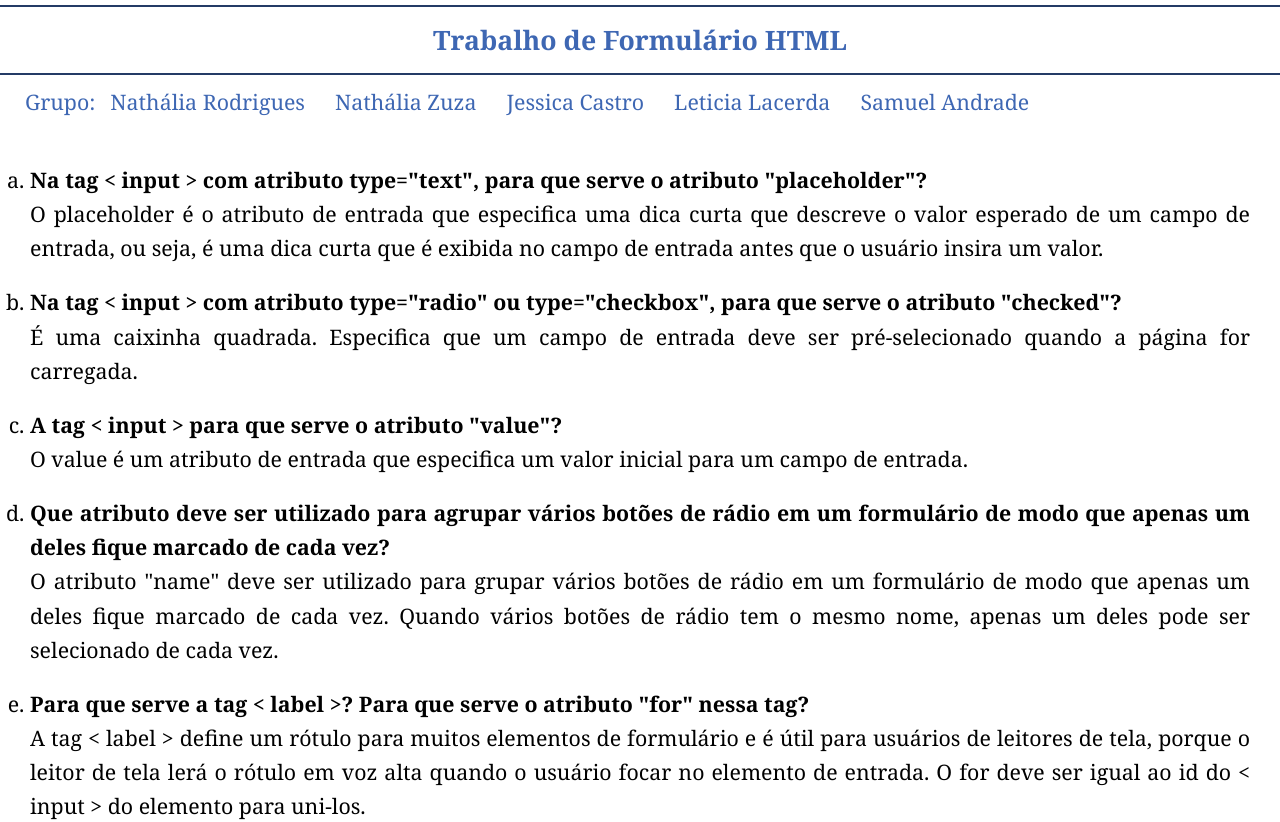
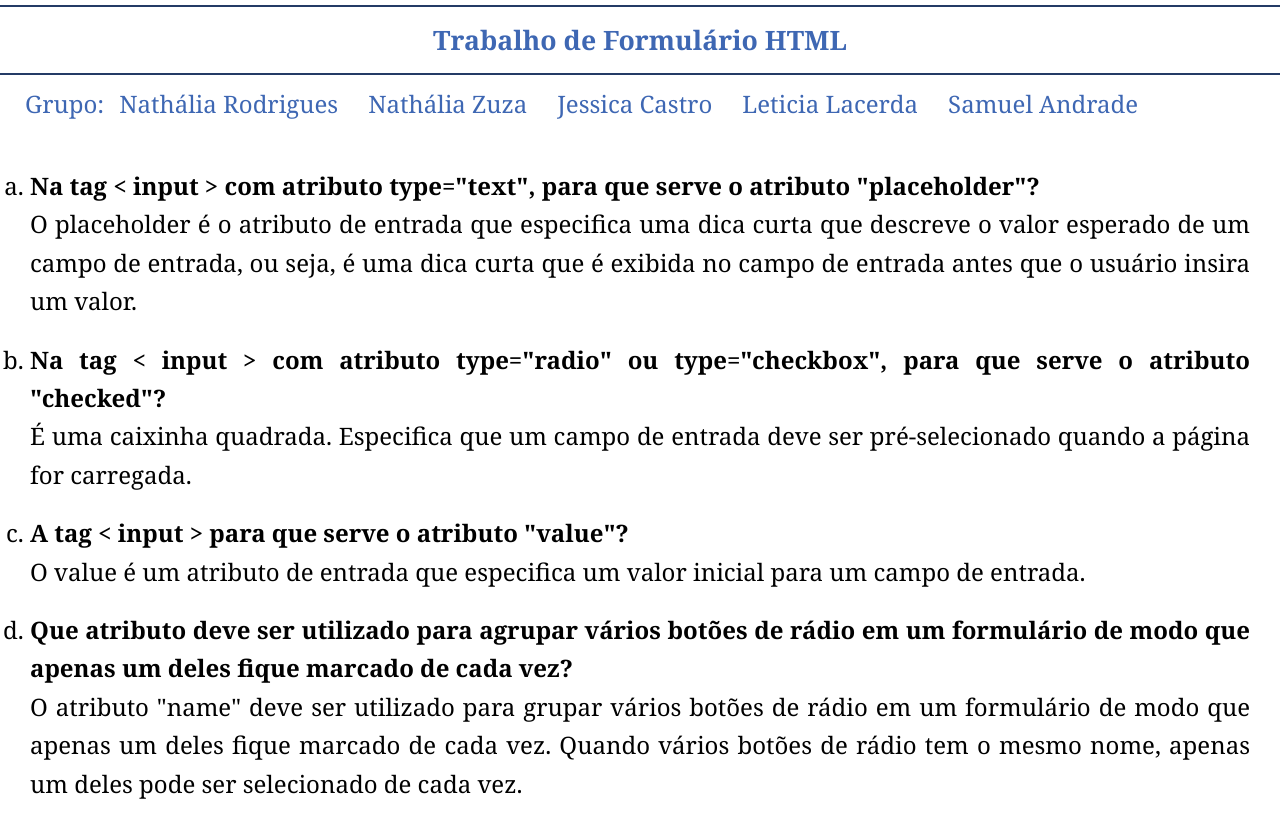
Before and after one commit to Nathrds/tarefa-padroesWeb, a plain HTML site: page index.html in a window 1280 px wide. Shown: the top 822 px of the page. Drawn offline with Linux system fonts and the light colour scheme.

Commit message:
teste de tamanho de letras2

```diff
--- a/formulario.css
+++ b/formulario.css
@@ -4,6 +4,7 @@
     font-family: Georgia, 'Times New Roman', Times, serif;
     margin: 0;
     padding: 0;
+    font-size: 18pt;
 }
 
 h1, div {
--- a/style.css
+++ b/style.css
@@ -4,7 +4,7 @@
     font-family: Georgia, 'Times New Roman', Times, serif;
     margin: 0;
     padding: 0;
-    font-size: 16pt;
+    font-size: 18pt;
 }
 
 h1 {
```
